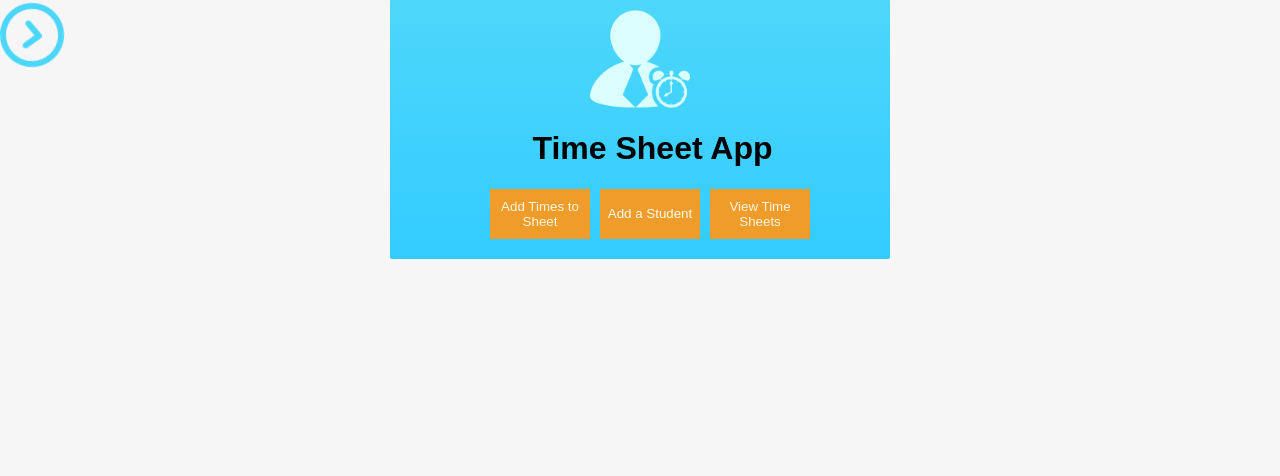
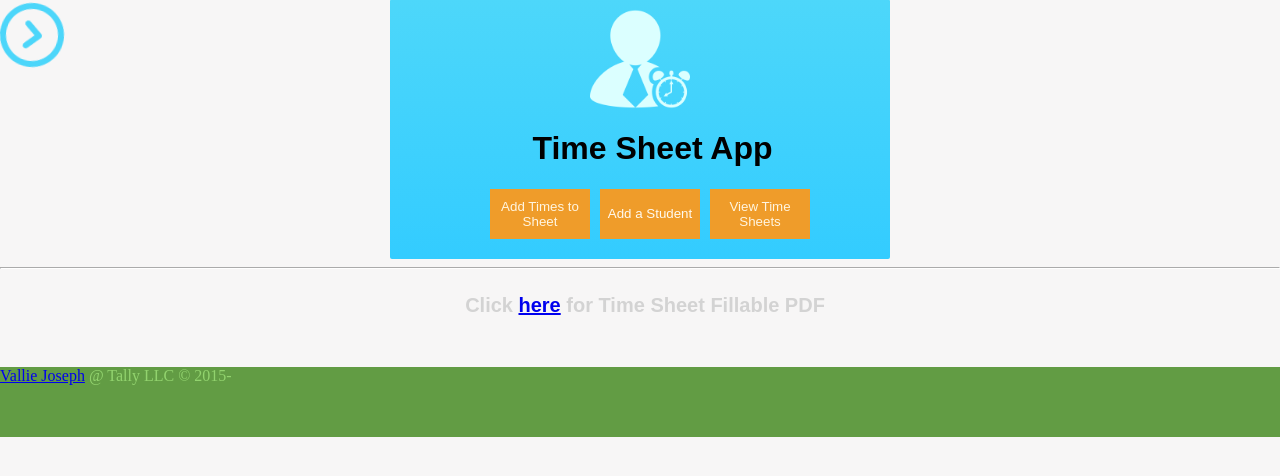
Before and after one commit to vmjoseph/Webapp, a PHP site: page /index.1.html in a window 1280 px wide. Shown: the part 221-697 px from the top of the page. Run offline with PHP 8.4, Linux system fonts and the light colour scheme; some libraries are stand-ins or nearby versions.

Commit message:
fixed needed edits, removed grad extras and implimented new function on redirect

```diff
--- a/footer.html
+++ b/footer.html
@@ -1,3 +1,3 @@
 <footer>
-Vallie Joseph &copy; 2015-<?php echo date("Y")?> ifdhfijsdig
+<a href="mailto:valliejoseph@gmail.com?Subject=Techsupport%20Request" target="_top">Vallie Joseph</a> @ Tally LLC  &copy;-<?php echo date("Y")?>
 </footer>
--- a/index.1.html
+++ b/index.1.html
@@ -14,9 +14,10 @@
 --><a class="navLink" href="http://mylabs.px.pearsoned.com/Pegasus/frmLogin.aspx?s=3"<li class="navOption">pearson custom </li></a>
 </ul>
 </header>
-    <body>
+    <body >
       <!--  <div class="welcome">Welcome to the TimeSheet App!</div>-->
         <div class="timeSheetBox"> <img class="mainIcon" src="images/time2.png">
+        <!--<img class-->
 <h1>Time Sheet App</h1>
         <button class="addStudentButton">Add a Student</button>
         <button class="openSheet">View Time Sheets</button>
@@ -146,16 +147,16 @@
 }
 
             }
-            var toggle=toggle
+            var toggle=toggle;
             function togglingMenu(){
                 toggle=!toggle;
                 console.log(toggle);
                 var panel= document.getElementById("toggleTool");
                 panel.style.margin="-338px 198px ";
-                panel.style.transform="rotate(180deg)"
+                panel.style.transform="rotate(180deg)";
                 if(toggle==false){
                   panel.style.margin="-338px 0px";
-                  panel.style.transform="rotate(360deg)"
+                  panel.style.transform="rotate(360deg)";
                 }
             }
         </script>
@@ -186,4 +187,10 @@
         <a href="#" id="edit" class="noDecoration"><div id="navLinkSide"><img class="testImage"src="images/edit.png" >Edit Times</div></a>
 </section><img class="toggleTool" id="toggleTool" onclick="togglingMenu()" src="images/right133.png">
 </div>
+<hr>
+
+<h3 class="greyed"><center>Click <a href="timesheet.pdf">here</a> for Time Sheet Fillable PDF</center></h3>
+<footer>
+<a href="mailto:valliejoseph@gmail.com?Subject=Techsupport%20Request" target="_top">Vallie Joseph</a> @ Tally LLC  &copy; 2015-<?php echo date("Y")?>
+</footer>
 </html>
--- a/styles.css
+++ b/styles.css
@@ -748,3 +748,9 @@
 /*    border-color:#F0F0F0;*/
 
 /*}*/
+.greyed{
+    color:lightgrey;
+}
+hr{
+    border-color:white;
+}
--- a/submitTimesheet.1.php
+++ b/submitTimesheet.1.php
@@ -79,10 +79,10 @@
 exit;
 }else{
 
-echo  "<div class='successCheck'>New student created successfully!<div class='return'>Click Here to Return <a class='noDecoration2'href='index.html'><img src='images/return.png'></a></div></div>";
+echo  "<div class='successCheck'>New student created successfully!<div class='return'>Click Here to Return <a class='noDecoration2'href='index.1.html'><img src='images/return.png'></a></div></div>";
 
 }
-
+include 'footer.html';
 
 
 
```
Also changed, not shown: 1 other file.
